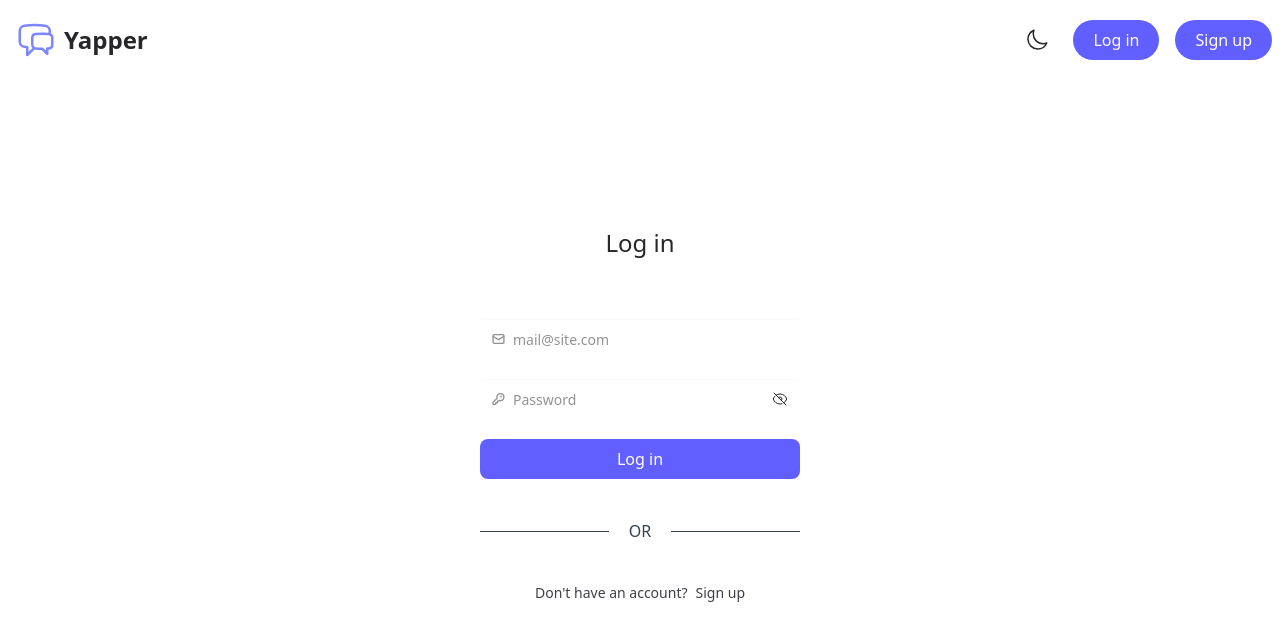
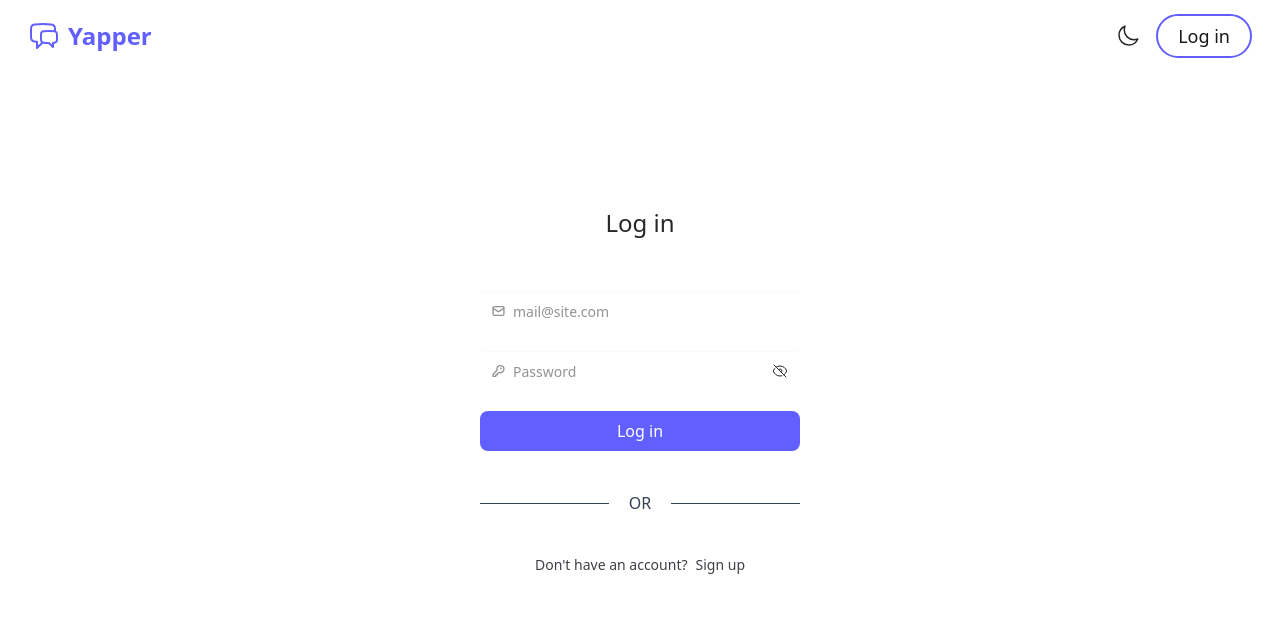
Before and after one commit to harneetsahi/chatApp-Yapper, a React (Vite) app in the folder frontend/: page /signin in a window 1280 px wide. Shown: the top 640 px of the page. Built offline with nearby package versions, Linux system fonts and the light colour scheme; no server answers.

Commit message:
Add: styling and code cleanup

```diff
--- a/frontend/src/components/Navbar.tsx
+++ b/frontend/src/components/Navbar.tsx
@@ -11,7 +11,7 @@ import SettingsDropdown from "./SettingsDropdown";
 import { useOutsideClick } from "../hooks/useOutsideClick";
 
 function Navbar() {
-  const { authUser, signout, openSettings } = useAuthStore();
+  const { authUser, signout } = useAuthStore();
   const [showDropdown, setShowDropdown] = useState(false);
   const settingsRef = useRef(null);
 
@@ -26,7 +26,6 @@ function Navbar() {
 
   function handleSettings() {
     setShowDropdown((prev) => !prev);
-    // openSettings();
   }
 
   function handleClickOutside() {
@@ -49,64 +48,65 @@ function Navbar() {
   return (
     <>
       <div
-        className={`px-2 py-3 flex justify-between max-w-[calc(1350px)] m-auto`}
+        className={`px-1  md:px-5 py-3 w-full max-w-[calc(1350px)] sticky z-1000 mx-auto sm:text-lg text-sm `}
       >
+        <div className="flex justify-between w-full ">
           <Link
             to="/"
-          className=" text-lg font-semibold p-2 flex items-center gap-2"
+            className="p-2 flex items-center gap-2"
             title="Home Page"
           >
-          <ChatIcon className="size-10 text-indigo-400" />
-          <p className="flex-1 text-2xl">Yapper</p>
+            <ChatIcon className="md:size-8 size-7 text-indigo-500 " />
+            <p className="flex-1 font-semibold md:text-2xl text-xl text-indigo-500 ">
+              Yapper
+            </p>
           </Link>
-        <div className="flex items-center lg:gap-4 gap-2">
+          <div className="flex items-center md:gap-2 gap-0.5 transition-all ">
+            <button
+              onClick={() => setDarkMode(!darkMode)}
+              className="hover:bg-indigo-50/50 hover:dark:bg-zinc-800  p-2 rounded-lg cursor-pointer"
+              name="Change theme"
+            >
+              {darkMode ? (
+                <SunIcon className="md:size-6 size-5" />
+              ) : (
+                <MoonIcon className="md:size-6 size-5" />
+              )}
+            </button>
+
             {authUser && (
               <button
                 ref={settingsRef}
-              className="hover:bg-indigo-50 hover:dark:bg-zinc-800 focus:bg-indigo-50 focus:dark:bg-zinc-800   p-2 rounded-lg cursor-pointer relative"
+                className="hover:bg-indigo-50/50 hover:dark:bg-zinc-800 focus:bg-indigo-50/50 focus:dark:bg-zinc-800 p-2 rounded-lg cursor-pointer relative"
                 onClick={handleSettings}
+                name="Settings"
               >
-              <SettingsIcon />
+                <SettingsIcon className="md:size-6 size-5" />
                 {showDropdown && <SettingsDropdown />}
               </button>
             )}
-          <button
-            onClick={() => setDarkMode(!darkMode)}
-            className="hover:bg-indigo-50 hover:dark:bg-zinc-800 p-2 rounded-lg cursor-pointer"
-          >
-            {darkMode ? <SunIcon /> : <MoonIcon />}
-          </button>
 
             {authUser && (
               <Link
                 to="/signin"
                 onClick={handleLogout}
                 title="Logout"
-              className="flex gap-2 p-2 hover:bg-indigo-50 hover:dark:bg-zinc-800 rounded-lg transition-all "
+                className="flex items-center md:gap-2 gap-1 p-2 hover:bg-indigo-50/50 hover:dark:bg-zinc-800 rounded-lg transition-all "
               >
-              <LogoutIcon /> Logout
+                <LogoutIcon className="md:size-6 size-5" /> Logout
               </Link>
             )}
 
             {!authUser && (
               <Link
                 to="/signin"
-              className="bg-indigo-500 text-white py-2 px-5 rounded-3xl hover:scale-x-105  transition-all "
+                className="border-2 border-indigo-500 dark:text-white text-zinc-900 py-1.5 md:px-5 px-4 text-center rounded-3xl hover:bg-indigo-500 hover:text-white mr-2  transition-all "
                 title="Log in"
               >
                 Log in
               </Link>
             )}
-
-          {!authUser && (
-            <Link
-              to="/signup"
-              className="bg-indigo-500 text-white py-2 px-5 rounded-3xl hover:scale-x-105  transition-all "
-              title="Sign up"
-            >
-              Sign up
-            </Link>
-          )}
+          </div>
         </div>
       </div>
     </>
--- a/frontend/src/pages/Signin.tsx
+++ b/frontend/src/pages/Signin.tsx
@@ -26,9 +26,9 @@ function Signin() {
   return (
     <>
       <div className="flex flex-col items-center h-[calc(100vh-130px)] justify-center">
-        <h1 className="text-2xl">Log in</h1>
+        <h1 className="md:text-2xl text-xl transition-all">Log in</h1>
 
-        <section className="mt-10">
+        <section className="my-8 ">
           <form
             action=""
             className="mt-5 flex flex-col gap-5"
@@ -46,6 +46,7 @@ function Signin() {
               name="email"
               maxLength={50}
               required={true}
+              className={"border-1"}
             />
             <div className="flex relative">
               <Input
--- a/frontend/src/pages/Signup.tsx
+++ b/frontend/src/pages/Signup.tsx
@@ -1,18 +1,15 @@
 import { Link } from "react-router-dom";
-// import { useForm } from "react-hook-form";
-// import { zodResolver } from "@hookform/resolvers/zod";
-// import { z } from "zod";
+import { useState } from "react";
 
+import { useAuthStore } from "../store/useAuthStore";
+import Loader from "../components/Loader";
 import Button from "../components/Button";
-import { useState } from "react";
-import { useAuthStore } from "../store/useAuthStore";
+import Input from "../components/Input";
 import MailIcon from "../icons/MailIcon";
-import Input from "../components/Input";
 import PersonIcon from "../icons/PersonIcon";
 import PasswordIcon from "../icons/PasswordIcon";
 import Eye from "../icons/Eye";
 import EyeClose from "../icons/EyeClose";
-import Loader from "../components/Loader";
 
 function Signup() {
   const [showPassword, setShowPassword] = useState(false);
@@ -25,10 +22,6 @@ function Signup() {
 
   const { signup, isSigningUp } = useAuthStore();
 
-  // const schema = z.object({
-  //   email: z.string().email(),
-  // });
-
   const handleSubmit = async (e: React.FormEvent<HTMLFormElement>) => {
     e.preventDefault();
     signup(formData);
@@ -39,7 +32,7 @@ function Signup() {
       <div className="flex flex-col items-center h-[calc(100vh-80px)] justify-center">
         <h1 className="text-2xl">Create an account</h1>
 
-        <section className="my-10 flex flex-col ">
+        <section className="my-8 flex flex-col ">
           <form
             action=""
             onSubmit={handleSubmit}
```
Lines whose indentation alone changed are shown as unchanged.
